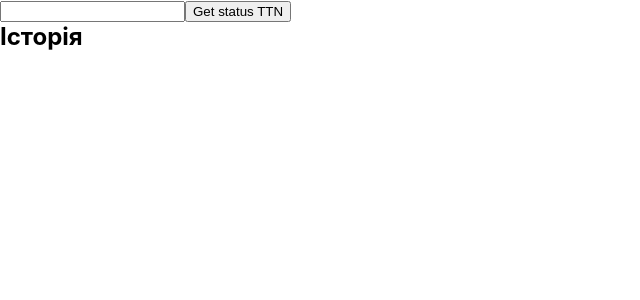
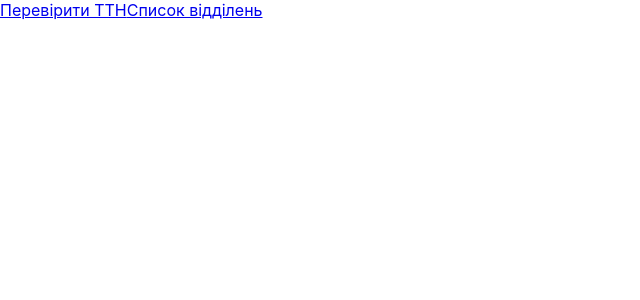
Before and after one commit to YaroslavPlaksii91/test-nova-poshta, a React (Create React App) app: page /test-nova-poshta/warehouses in a window 1280 px wide. Shown: the top 300 px of the page, without its empty margins (0-640 px from the left). Built offline with nearby package versions, Linux system fonts and the light colour scheme.

Commit message:
add router

```diff
--- a/package.json
+++ b/package.json
@@ -10,6 +10,7 @@
     "axios": "^1.3.4",
     "react": "^18.1.0",
     "react-dom": "^18.1.0",
+    "react-router-dom": "^6.9.0",
     "react-scripts": "5.0.1",
     "web-vitals": "^2.1.3"
   },
--- a/src/App.js
+++ b/src/App.js
@@ -1,8 +1,23 @@
+import { Routes, Route, Link } from 'react-router-dom';
 import StatusView from './views/StatusView';
+import WarehousesView from './views/WarehousesView';
 import './App.css';
 
-function App() {
-  return <div>{<StatusView />}</div>;
-}
+export const App = () => {
+  return (
+    <div>
+      <nav>
+        <Link to="/">Перевірити ТТН</Link>
+        <Link to="/warehouses">Список відділень</Link>
+      </nav>
+
+      <Routes>
+        <Route path="/" element={<StatusView />} />
+        <Route path="/warehouses" element={<WarehousesView />} />
+        <Route path="*" element={<StatusView />} />
+      </Routes>
+    </div>
+  );
+};
 
 export default App;
--- a/src/components/History/History.js
+++ b/src/components/History/History.js
@@ -1,7 +1,7 @@
 import { getDocumentStatus } from 'services/api';
 import s from './History.module.css';
 
-const History = ({ documents, setDocStatus, setDocNumber }) => {
+const History = ({ documents, setDocStatus, setDocNumber, setDocuments }) => {
   const onDocClick = async e => {
     const {
       Status: status,
@@ -11,6 +11,11 @@ const History = ({ documents, setDocStatus, setDocNumber }) => {
 
     setDocStatus({ status, sender, recipient });
     setDocNumber(e.target.textContent);
+  };
+
+  const onBtnClick = () => {
+    localStorage.removeItem('documents');
+    setDocuments([]);
   };
 
   return (
@@ -24,6 +29,9 @@ const History = ({ documents, setDocStatus, setDocNumber }) => {
             </li>
           ))}
       </ul>
+      <button type="button" onClick={onBtnClick}>
+        Очистити історію
+      </button>
     </aside>
   );
 };
--- a/src/index.js
+++ b/src/index.js
@@ -1,11 +1,14 @@
-import React from "react";
-import ReactDOM from "react-dom/client";
-import "./index.css";
-import App from "./App";
+import React from 'react';
+import ReactDOM from 'react-dom/client';
+import { BrowserRouter } from 'react-router-dom';
+import './index.css';
+import App from './App';
 
-const root = ReactDOM.createRoot(document.getElementById("root"));
+const root = ReactDOM.createRoot(document.getElementById('root'));
 root.render(
   <React.StrictMode>
-    <App />
+    <BrowserRouter basename="/test-nova-poshta">
+      <App />
+    </BrowserRouter>
   </React.StrictMode>
 );
--- a/src/views/StatusView.js
+++ b/src/views/StatusView.js
@@ -7,7 +7,7 @@ const StatusView = () => {
   const [docNumber, setDocNumber] = useState('');
   const [info, setInfo] = useState('');
   const [documents, setDocuments] = useState(
-    () => JSON.parse(localStorage.getItem('documents')) ?? [],
+    () => JSON.parse(localStorage.getItem('documents')) ?? []
   );
   const isFirstRender = useRef(true);
 
@@ -41,6 +41,7 @@ const StatusView = () => {
         documents={documents}
         setDocStatus={setDocStatus}
         setDocNumber={setDocNumber}
+        setDocuments={setDocuments}
       />
     </>
   );
--- a/src/views/WarehousesView.js
+++ b/src/views/WarehousesView.js
@@ -0,0 +1,3 @@
+const WarehousesView = () => {};
+
+export default WarehousesView;
```
Also changed, not shown: 1 other file (tests, documents, lock files or other folders).
